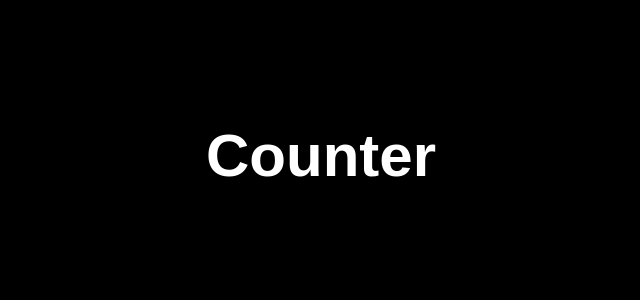
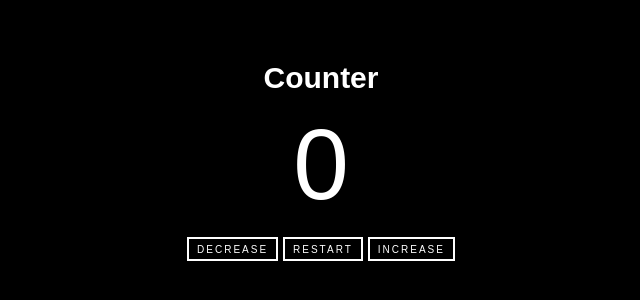
Before and after one commit to YourGuruNet/example_React-Redux, a React (Create React App) app: page / in a window 1280 px wide. Shown: the part 238-538 px from the top of the page, without its empty margins (319-959 px from the left). Built offline with nearby package versions, Linux system fonts and the light colour scheme.

Commit message:
Simple function

```diff
--- a/src/Counter.js
+++ b/src/Counter.js
@@ -2,7 +2,23 @@ import React from 'react';
 
 const Counter = () => {
   const [count, setCount] = React.useState(0);
-  return <h1>Counter</h1>;
+  return (
+    <div className='container'>
+      <h1>Counter</h1>
+      <p className='counter'>{count}</p>
+      <div className='buttons'>
+        <button className='btn' onClick={() => setCount(count - 1)}>
+          decrease
+        </button>
+        <button className='btn' onClick={() => setCount(0)}>
+          restart
+        </button>
+        <button className='btn' onClick={() => setCount(count + 1)}>
+          increase
+        </button>
+      </div>
+    </div>
+  );
 };
 
 export default Counter;
--- a/src/index.css
+++ b/src/index.css
@@ -49,20 +49,19 @@ Buttons
 */
 .btn {
   text-transform: uppercase;
-  letter-spacing: var(--mainSpacing);
-  color: var(--mainBlack);
-  border: 2px solid var(--mainBlack);
+  letter-spacing: 0.2rem;
+  color: white;
+  border: 2px solid white;
   padding: 0.45rem 0.8rem;
   display: inline-block;
-  transition: var(--mainTransition);
+  transition: all 0.3s;
   cursor: pointer;
-  font-size: 0.8rem;
-  border-radius: var(--mainBorderRadius);
+  font-size: 1rem;
   background: transparent;
 }
 .btn:hover {
-  background: var(--mainBlack);
-  color: var(--mainWhite);
+  background: white;
+  color: black;
 }
 /*
 Counter
@@ -70,7 +69,6 @@ Counter
 .container {
   text-align: center;
   text-transform: capitalize;
-  width: var(--smallWidth);
   max-width: 35rem;
 }
 .container h1 {
@@ -88,9 +86,7 @@ Counter
   margin: 0.25rem;
 }
 /*
-======
 Modal
-======
 */
 
 .modal-overlay {
@@ -113,7 +109,6 @@ Modal
   max-width: 30rem;
   margin: 0 auto;
   margin-top: -6rem;
-  border-radius: var(--mainBorderRadius);
   text-align: center;
   text-transform: capitalize;
   padding: 4rem 2rem;
```
Also changed, not shown: 1 other file (tests, documents, lock files or other folders).
